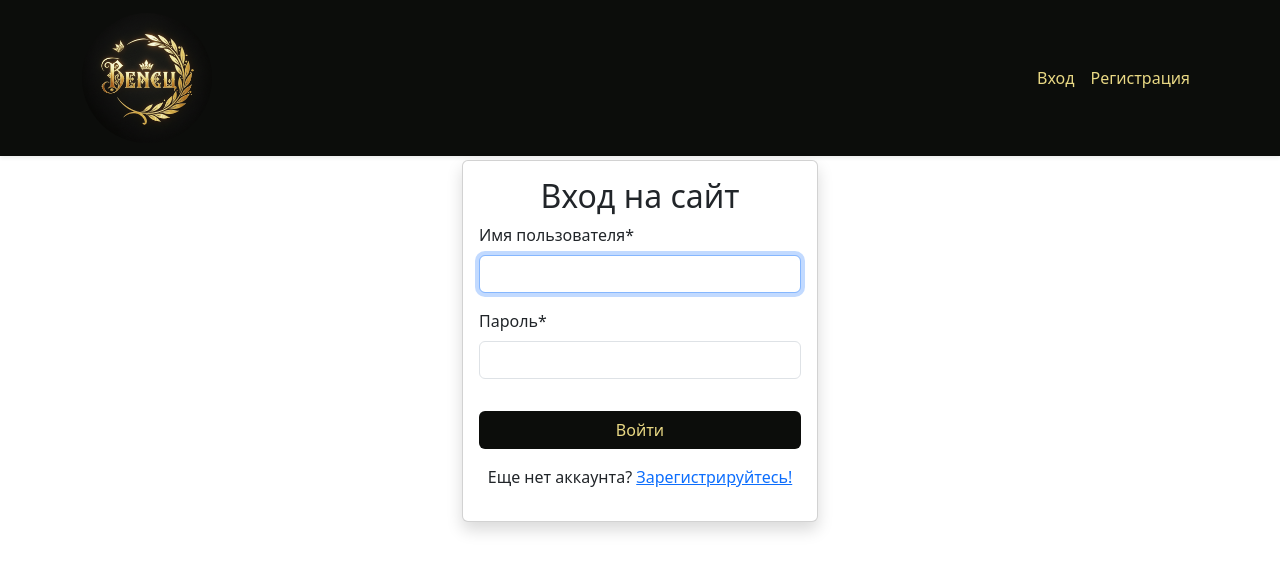
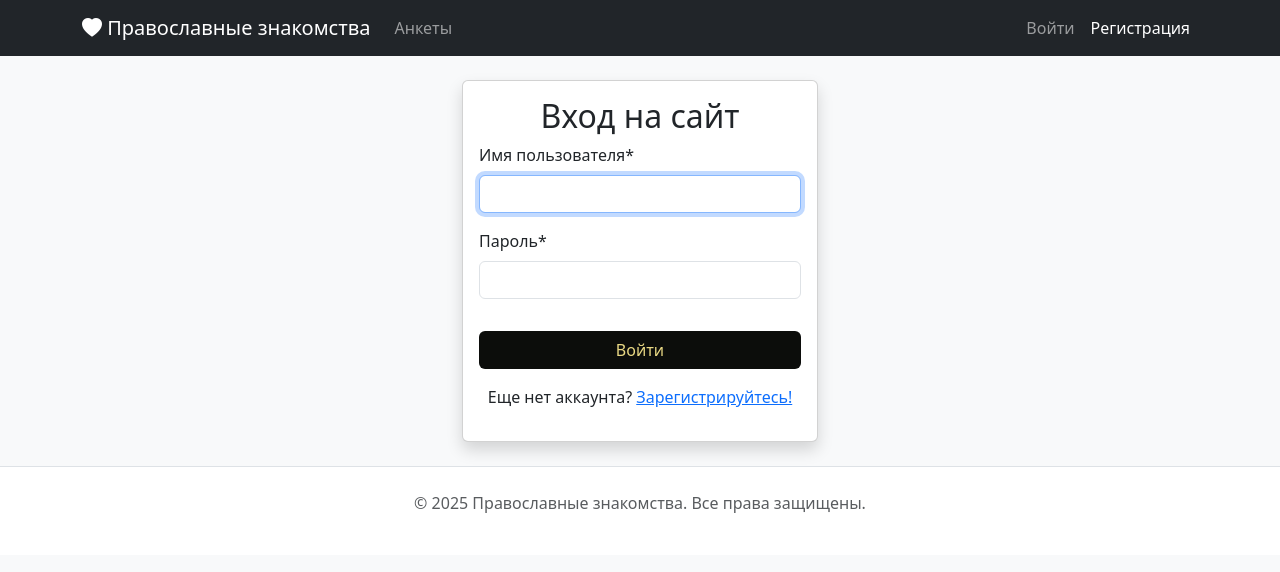
Before and after one commit to ddoltann/orthodox_dating_project, a Django app: a page that uses templates/profiles/base.html in a window 1280 px wide. Shown: the top 572 px of the page. Run offline with Django 5.2, Linux system fonts and the light colour scheme; some libraries are stand-ins or nearby versions.

Commit message:
Update base.html

```diff
--- a/templates/profiles/base.html
+++ b/templates/profiles/base.html
@@ -1,51 +1,71 @@
-{% load static %}
 <!DOCTYPE html>
 <html lang="ru">
 <head>
     <meta charset="UTF-8">
     <meta name="viewport" content="width=device-width, initial-scale=1.0">
-    <title>{% block title %}Православные Знакомства{% endblock %}</title>
-    <link href="https://cdn.jsdelivr.net/npm/bootstrap@5.3.2/dist/css/bootstrap.min.css" rel="stylesheet">
-    <link rel="stylesheet" href="https://cdn.jsdelivr.net/npm/bootstrap-icons@1.11.1/font/bootstrap-icons.css">
-    <link rel="stylesheet" href="https://orthodox-dating-project.onrender.com>/css/style.css">
+    <title>{% block title %}Православные знакомства{% endblock %}</title>
+    <link href="https://cdn.jsdelivr.net/npm/bootstrap@5.3.3/dist/css/bootstrap.min.css" rel="stylesheet">
+    <link rel="stylesheet" href="https://cdn.jsdelivr.net/npm/bootstrap-icons@1.11.3/font/bootstrap-icons.min.css">
 </head>
-<body>
-    <nav class="navbar navbar-expand-lg navbar-light shadow-sm" style="background-color: #0c0d0b;">
+<body class="bg-light">
+    <nav class="navbar navbar-expand-lg navbar-dark bg-dark mb-4">
         <div class="container">
-            <a class="navbar-brand" href="{% if user.is_authenticated %}{% url 'profiles:home' %}{% else %}{% url 'login' %}{% endif %}">
-                <img style="width: 130px; border-radius: 86px;" src="{% static "img/logo.png" %}" alt="logo.png">
-            </a>
-            <ul class="navbar-nav ms-auto align-items-center">
+            <a class="navbar-brand" href="{% url 'profiles:home' %}"><i class="bi bi-heart-fill"></i> Православные знакомства</a>
+            <button class="navbar-toggler" type="button" data-bs-toggle="collapse" data-bs-target="#navbarNav" aria-controls="navbarNav" aria-expanded="false" aria-label="Toggle navigation"><span class="navbar-toggler-icon"></span></button>
+            <div class="collapse navbar-collapse" id="navbarNav">
+                <ul class="navbar-nav me-auto">
+                    <li class="nav-item"><a class="nav-link" href="{% url 'profiles:profile_list' %}">Анкеты</a></li>
                     {% if user.is_authenticated %}
-                    <li class="nav-item"><a class="nav-link" style="color: #e9d884" href="{% url 'profiles:profile_list' %}">Анкеты</a></li>
-                    <li class="nav-item"><a class="nav-link" style="color: #e9d884" href="{% url 'profiles:inbox' %}">Сообщения</a></li>
+                        <li class="nav-item"><a class="nav-link" href="{% url 'profiles:inbox' %}">Сообщения</a></li>
+                        <li class="nav-item"><a class="nav-link" href="{% url 'profiles:likes_received_list' %}">Кто мной интересуется?</a></li>
+                    {% endif %}
+                </ul>
+                <ul class="navbar-nav">
+                    {% if user.is_authenticated %}
                         <li class="nav-item">
-                        <a class="nav-link position-relative" href="{% url 'profiles:notification_list' %}">
-                            <i class="bi bi-bell fs-5" style="color: #e9d884"></i>
-                            {% if unread_notifications_count > 0 %}<span class="badge rounded-pill bg-danger notification-badge">{{ unread_notifications_count }}</span>{% endif %}
+                            <a href="{% url 'profiles:notification_list' %}" class="nav-link position-relative">
+                                <i class="bi bi-bell-fill"></i>
+                                {% if unread_notifications_count > 0 %}
+                                <span class="position-absolute top-1 start-100 translate-middle badge rounded-pill bg-danger">{{ unread_notifications_count }}</span>
+                                {% endif %}
                             </a>
                         </li>
                         <li class="nav-item dropdown">
-                        <a class="nav-link dropdown-toggle" style="color: #e9d884" href="#" id="navbarDropdown" role="button" data-bs-toggle="dropdown">{{ user.username }}</a>
-                        <ul class="dropdown-menu dropdown-menu-end">
+                            <a class="nav-link dropdown-toggle" href="#" id="navbarDropdown" role="button" data-bs-toggle="dropdown" aria-expanded="false">
+                                <i class="bi bi-person-circle"></i> {{ user.first_name|default:user.username }}
+                            </a>
+                            <ul class="dropdown-menu dropdown-menu-end" aria-labelledby="navbarDropdown">
                                 <li><a class="dropdown-item" href="{% url 'profiles:profile_detail' pk=user.pk %}">Мой профиль</a></li>
                                 <li><a class="dropdown-item" href="{% url 'profiles:edit_profile' %}">Редактировать</a></li>
                                 <li><hr class="dropdown-divider"></li>
-                            <li><form action="{% url 'logout' %}" method="post">{% csrf_token %}<button type="submit" class="dropdown-item">Выйти</button></form></li>
+                                <li><a class="dropdown-item" href="{% url 'logout' %}">Выйти</a></li>
                             </ul>
                         </li>
                     {% else %}
-                    <li class="nav-item"><a class="nav-link" style="color: #e9d884" href="{% url 'login' %}">Вход</a></li>
-                    <li class="nav-item"><a class="nav-link btn" style="color: #e9d884"  href="{% url 'profiles:register' %}">Регистрация</a></li>
+                        <li class="nav-item"><a class="nav-link" href="{% url 'login' %}">Войти</a></li>
+                        <li class="nav-item"><a class="nav-link btn btn-primary text-white" href="{% url 'profiles:register' %}">Регистрация</a></li>
                     {% endif %}
                 </ul>
             </div>
+        </div>
     </nav>
-    <main class="container mt-1">
-        {% if messages %}{% for message in messages %}<div class="alert alert-{{ message.tags }} alert-dismissible fade show" role="alert">{{ message }}<button type="button" class="btn-close" data-bs-dismiss="alert"></button></div>{% endfor %}{% endif %}
+
+    <main class="container">
+        {% if messages %}
+            {% for message in messages %}
+                <div class="alert alert-{{ message.tags }} alert-dismissible fade show" role="alert">
+                    {{ message }}
+                    <button type="button" class="btn-close" data-bs-dismiss="alert" aria-label="Close"></button>
+                </div>
+            {% endfor %}
+        {% endif %}
         {% block content %}{% endblock %}
     </main>
-    <script src="https://cdn.jsdelivr.net/npm/bootstrap@5.3.2/dist/js/bootstrap.bundle.min.js"></script>
+
+    <footer class="text-center text-muted py-4 mt-4 bg-white border-top">
+        <p>&copy; {% now "Y" %} Православные знакомства. Все права защищены.</p>
+    </footer>
+
+    <script src="https://cdn.jsdelivr.net/npm/bootstrap@5.3.3/dist/js/bootstrap.bundle.min.js"></script>
 </body>
-
 </html>
```
Lines whose indentation alone changed are shown as unchanged.
